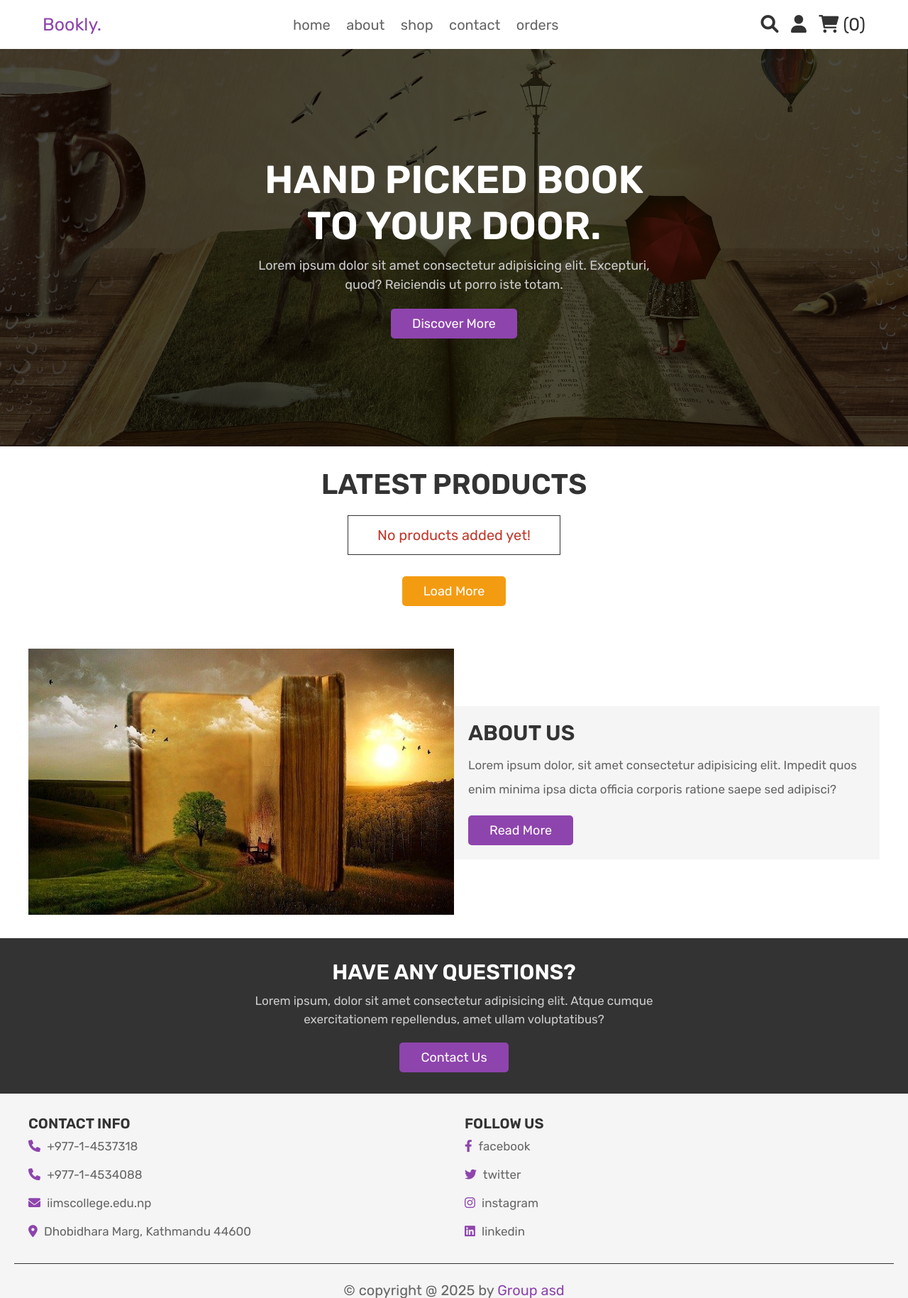
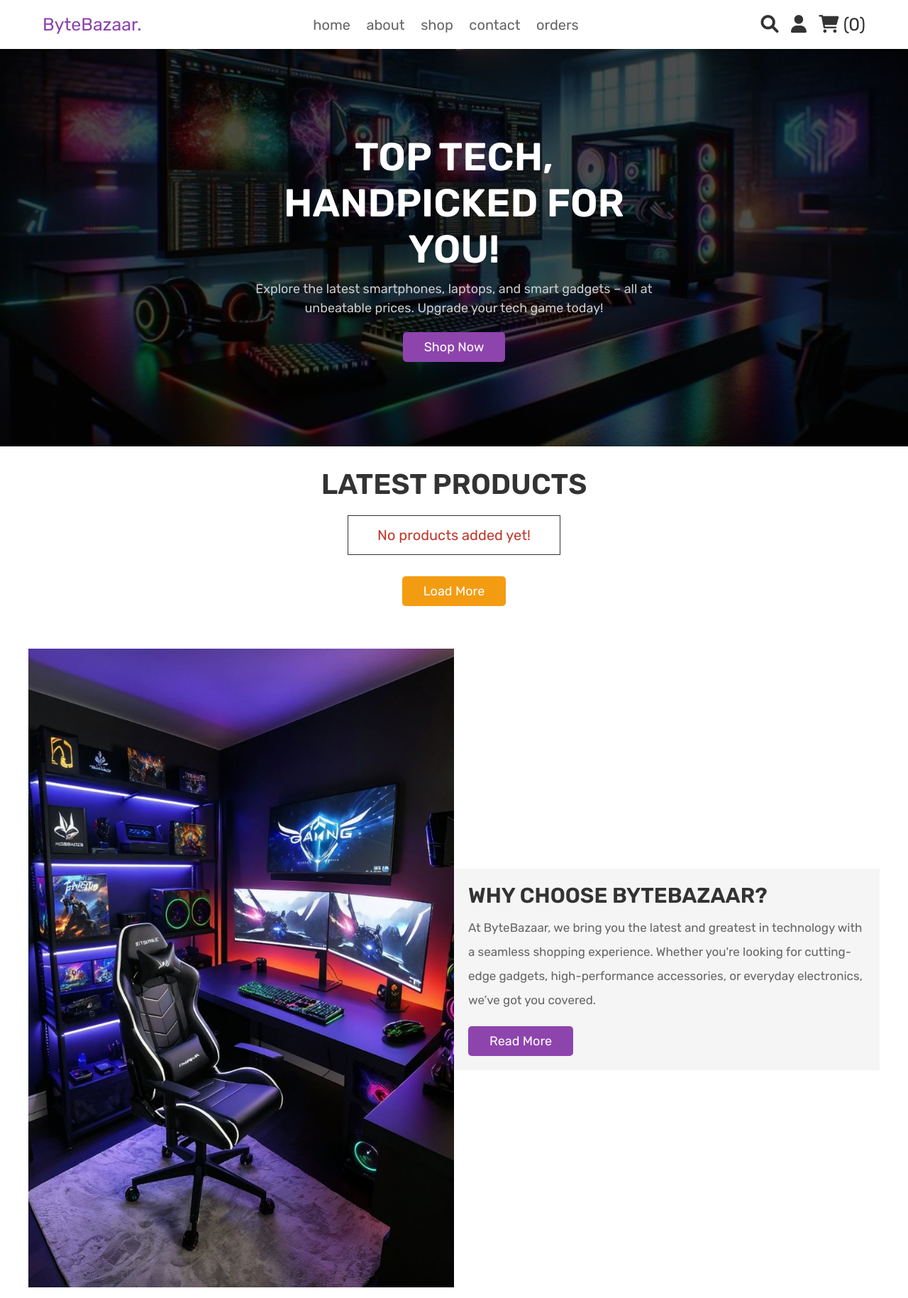
Before and after one commit to devmani46/shop, a PHP site: page /home.php in a window 1280 px wide. Shown: the top 1829 px of the page at 71% size. Run offline with PHP 8.4, Linux system fonts and the light colour scheme; the visitor is signed in with stand-in values (Sample User, id 1); data that the repository does not hold is empty.

Commit message:
bytebazaar

```diff
--- a/contact.php
+++ b/contact.php
@@ -66,7 +66,6 @@ if(isset($_POST['send'])){
 
 <div class="heading">
    <h3>Contact Us</h3>
-   <p> <a href="home.php">Home</a> / Contact </p>
 </div>
 
 <section class="contact">
--- a/css/style.css
+++ b/css/style.css
@@ -140,7 +140,7 @@ section{
    align-items: center;
    justify-content: center;
    gap:1rem;
-   background: url(../images/heading-bg.webp) no-repeat;
+   /* background: url(../images/heading-bg.png) no-repeat; */
    background-size: cover;
    background-position: center;
    text-align: center;
--- a/header.php
+++ b/header.php
@@ -16,7 +16,7 @@ if (isset($message)) {
 
    <div class="header-2">
       <div class="flex">
-         <a href="home.php" class="logo">Bookly.</a>
+         <a href="home.php" class="logo">ByteBazaar.</a>
 
          <nav class="navbar">
             <a href="home.php">home</a>
--- a/home.php
+++ b/home.php
@@ -64,11 +64,11 @@ if(isset($_POST['add_to_cart'])){
 
 <section class="home">
 
-   <div class="content">
-      <h3>Hand Picked Book to your door.</h3>
-      <p>Lorem ipsum dolor sit amet consectetur adipisicing elit. Excepturi, quod? Reiciendis ut porro iste totam.</p>
-      <a href="about.php" class="white-btn">Discover more</a>
-   </div>
+<div class="content">
+   <h3>Top Tech, Handpicked for You!</h3>
+   <p>Explore the latest smartphones, laptops, and smart gadgets – all at unbeatable prices. Upgrade your tech game today!</p>
+   <a href="shop.php" class="white-btn">Shop Now</a>
+</div>
 
 </section>
 
@@ -119,8 +119,8 @@ if(isset($_POST['add_to_cart'])){
       </div>
 
       <div class="content">
-         <h3>About Us</h3>
-         <p>Lorem ipsum dolor, sit amet consectetur adipisicing elit. Impedit quos enim minima ipsa dicta officia corporis ratione saepe sed adipisci?</p>
+      <h3>Why Choose ByteBazaar?</h3>
+      <p>At ByteBazaar, we bring you the latest and greatest in technology with a seamless shopping experience. Whether you're looking for cutting-edge gadgets, high-performance accessories, or everyday electronics, we’ve got you covered.</p>
          <a href="about.php" class="btn">Read more</a>
       </div>
 
--- a/orders.php
+++ b/orders.php
@@ -33,7 +33,6 @@ if(!isset($user_id)){
 
 <div class="heading">
    <h3>Your Orders</h3>
-   <p> <a href="home.php">Home</a> / Orders </p>
 </div>
 
 <section class="placed-orders">
--- a/shop.php
+++ b/shop.php
@@ -60,7 +60,6 @@ if(isset($_POST['add_to_cart'])){
 
 <div class="heading">
    <h3>Our Shop</h3>
-   <p> <a href="home.php">home</a> / shop </p>
 </div>
 
 <section class="products">
```
Also changed, not shown: about.php (+11 -5 lines), images/about-img.jpg, images/heading-bg.webp (deleted), images/home-bg.jpg.
